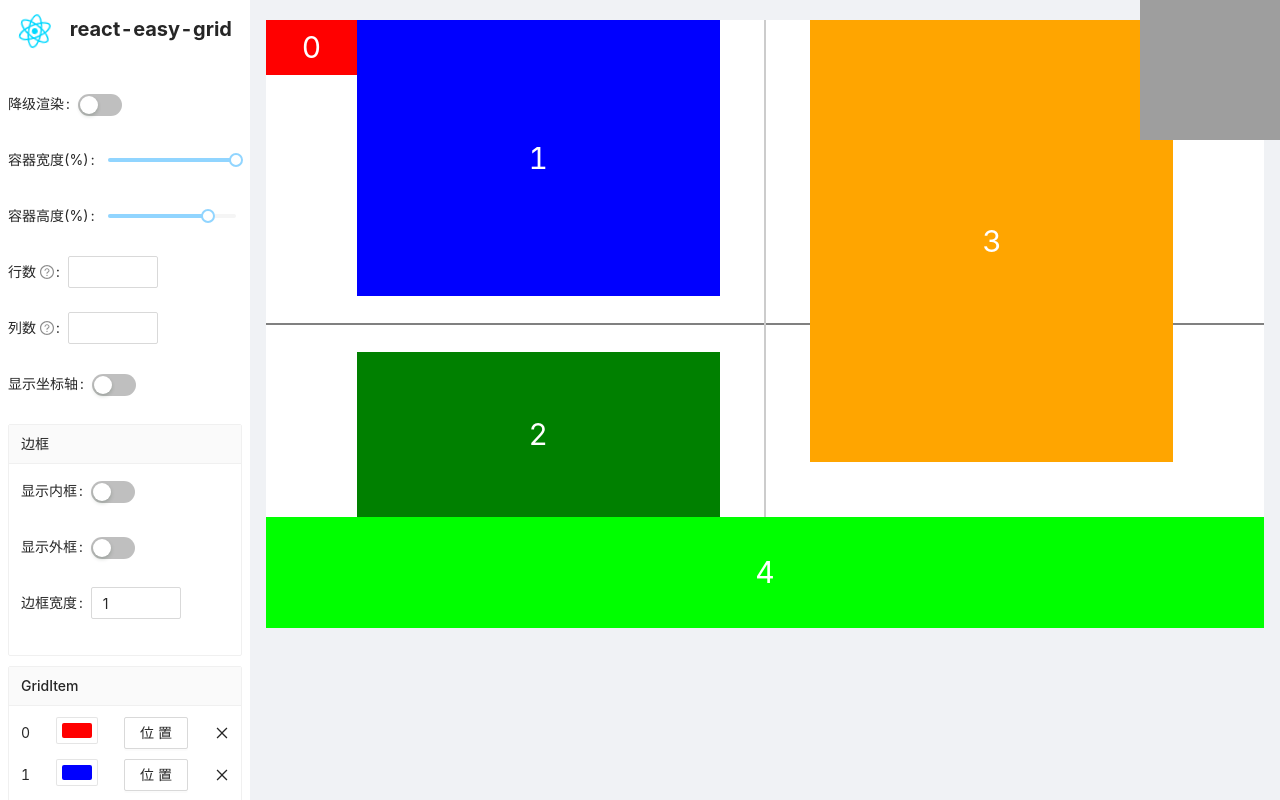
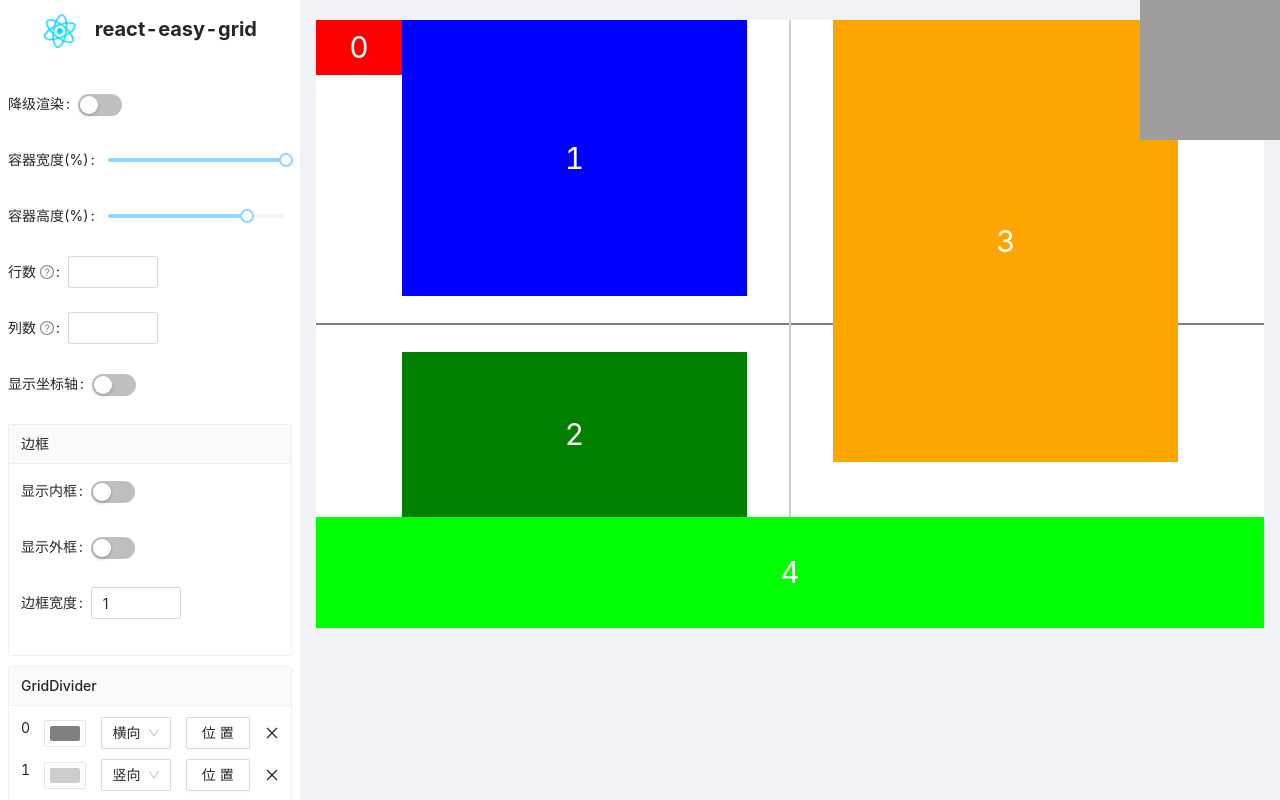
Before and after one commit to calimanco/react-easy-grid, a React (Vite) app: page / in a window 1280 px wide. Built offline with nearby package versions, Linux system fonts and the light colour scheme; grey boxes are pictures that could not be loaded.

Commit message:
feat: girdDivider allow span as number only

```diff
--- a/lib/GridDivider.tsx
+++ b/lib/GridDivider.tsx
@@ -3,6 +3,7 @@ import GridItem, { IComponentProps as IGridItemProps } from './GridItem'
 
 interface IComponentProps extends IGridItemProps {
   direction: 'horizontal' | 'vertical'
+  span?: number
   lineColor?: string
   lineStyle?: string
   lineWidth?: string
@@ -16,7 +17,7 @@ interface IComponentProps extends IGridItemProps {
  * @param props.direction 方向
  * @param props.lineColor 分割线颜色
  */
-function GridDivider({ start, direction = 'horizontal', lineColor = 'gray', lineStyle = 'solid', lineWidth = '1px', ...leftProps }: IComponentProps) {
+function GridDivider({ start, direction = 'horizontal', span = 1, lineColor = 'gray', lineStyle = 'solid', lineWidth = '1px', ...leftProps }: IComponentProps) {
   const computedStyle = useMemo<React.CSSProperties>(() => {
     return {
       position: 'absolute',
@@ -33,6 +34,7 @@ function GridDivider({ start, direction = 'horizontal', lineColor = 'gray', line
   return (
     <GridItem
       start={start}
+      span={direction === 'vertical' ? [span, 1] : [1, span]}
       {...leftProps}
     >
       <div style={computedStyle} />
--- a/src/App.module.scss
+++ b/src/App.module.scss
@@ -70,12 +70,18 @@
   background: #fff;
   border-radius: 1px;
   box-shadow: 0 0 0 1px rgba(0,0,0,.1);
-  display: inline-block;
   cursor: pointer;
 
   &__color {
     width: 30px;
     height: 15px;
-    border-radius: 2px
+    border-radius: 2px;
   }
 }
+
+.ControllerFormGridItem {
+  display: flex;
+  align-content: center;
+  justify-content: space-between;
+  margin-bottom: 10px;
+}
--- a/src/App.tsx
+++ b/src/App.tsx
@@ -15,6 +15,7 @@ interface IItem {
   endC?: number
   spanR?: number
   spanC?: number
+  span?: number
 }
 
 interface IDivider extends IItem {
@@ -56,7 +57,7 @@ function App() {
           alt="forkMe"
         />
       </a>
-      <Layout.Sider theme="light" width={250}>
+      <Layout.Sider theme="light" width={300}>
         <div className={styles.sider}>
           <Space align="center" className={styles.title}>
             <img className={styles.logo} src={reactLogo} alt="logo" />
@@ -81,7 +82,7 @@ function App() {
                 key={`divider-${index}`}
                 start={`r${item.startR}c${item.startC}`}
                 end={item.type === 'endpoint' && item.endR && item.endC ? [item.endR, item.endC] : null}
-                span={item.type === 'span' ? [item.spanR ?? 1, item.spanC ?? 1] : undefined}
+                span={item.span}
                 direction={item.direction}
                 lineColor={item?.color}
                 lineWidth={item.lineWidth ? `${item.lineWidth}px` : undefined}
--- a/src/ControllerForm.tsx
+++ b/src/ControllerForm.tsx
@@ -69,8 +69,7 @@ function ControllerForm({ form, style, className }: IComponentProps) {
           type: 'span',
           startR: 6,
           startC: 1,
-          spanR: 1,
-          spanC: 11,
+          span: 11,
           direction: 'horizontal',
           color: 'gray',
         },
@@ -78,8 +77,7 @@ function ControllerForm({ form, style, className }: IComponentProps) {
           type: 'span',
           startR: 1,
           startC: 6,
-          spanR: 11,
-          spanC: 1,
+          span: 11,
           direction: 'vertical',
           color: '#ccc',
         },
@@ -118,6 +116,22 @@ function ControllerForm({ form, style, className }: IComponentProps) {
           <InputNumber min={1} />
         </Form.Item>
       </Card>
+      <Card title="GridDivider" size="small" type="inner" className={styles.formCard}>
+        <Form.List name="dividers">
+          {(fields, { add, remove }) => {
+            return (
+              <>
+                {fields.map((field, index) => {
+                  return (
+                    <ControllerFormGridItem mode="divider" key={index} field={field} onRemove={remove} />
+                  )
+                })}
+                <Button block onClick={() => add({ startR: 1, startC: 1, type: 'span', direction: 'horizontal', span: 1, color: '#000' })}>增加GridItem</Button>
+              </>
+            )
+          }}
+        </Form.List>
+      </Card>
       <Card title="GridItem" size="small" type="inner" className={styles.formCard}>
         <Form.List name="items">
           {(fields, { add, remove }) => {
@@ -125,26 +139,10 @@ function ControllerForm({ form, style, className }: IComponentProps) {
               <>
                 {fields.map((field, index) => {
                   return (
-                    <ControllerFormGridItem key={index} form={form} field={field} onRemove={remove} />
+                    <ControllerFormGridItem mode="item" key={index} field={field} onRemove={remove} />
                   )
                 })}
                 <Button block onClick={() => add({ startR: 1, startC: 1, type: 'endpoint', endR: 1, endC: 1, color: '#000' })}>增加GridItem</Button>
-              </>
-            )
-          }}
-        </Form.List>
-      </Card>
-      <Card title="GridDivider" size="small" type="inner" className={styles.formCard}>
-        <Form.List name="dividers">
-          {(fields, { add, remove }) => {
-            return (
-              <>
-                {fields.map((field, index) => {
-                  return (
-                    <ControllerFormGridItem key={index} form={form} field={field} onRemove={remove} />
-                  )
-                })}
-                <Button block onClick={() => add({ startR: 1, startC: 1, type: 'span', direction: 'horizontal', spanR: 1, spanC: 1, color: '#000' })}>增加GridItem</Button>
               </>
             )
           }}
--- a/src/ControllerFormGridItem.tsx
+++ b/src/ControllerFormGridItem.tsx
@@ -1,16 +1,14 @@
 import {
   Button,
-  Space,
   InputNumber,
   Popover,
   Form,
-  Tabs,
   Select,
-  type FormInstance,
   type FormListFieldData,
 } from 'antd'
 import { CloseOutlined } from '@ant-design/icons'
 import ColorItem from './ColorItem'
+import styles from './App.module.scss'
 
 const directionOptions = [
   {
@@ -23,24 +21,40 @@ const directionOptions = [
   },
 ]
 
+const endTypeOptions = [
+  {
+    label: '设结束点',
+    value: 'endpoint',
+  },
+  {
+    label: '设跨区数',
+    value: 'span',
+  },
+]
+
 interface IComponentProps {
-  form: FormInstance
   field: FormListFieldData
-  type?: 'item' | 'divider'
+  mode?: 'item' | 'divider'
   onRemove?: (index: number | number[]) => void
 }
 
 /**
  * 表格项
  */
-function ControllerFormGridItem({ field, type = 'item', onRemove }: IComponentProps) {
+function ControllerFormGridItem({ field, mode = 'item', onRemove }: IComponentProps) {
+  const form = Form.useFormInstance()
+  const endType = Form.useWatch([`${mode}s`, field.name, 'type'], form)
+
   return (
-    <Space align="center" style={{ marginBottom: '10px', width: '100%', justifyContent: 'space-between' }}>
-      <span>{field.name}</span>
+    <div className={styles.ControllerFormGridItem}>
+      <div>{field.name}</div>
       <Form.Item name={[field.name, 'color']} style={{ marginBottom: 0 }}>
         <ColorItem />
       </Form.Item>
-      {type === 'divider' && (
+      <Form.Item name={[field.name, 'type']} style={{ marginBottom: 0 }} hidden={mode === 'divider'}>
+        <Select options={endTypeOptions} />
+      </Form.Item>
+      {mode === 'divider' && (
         <Form.Item name={[field.name, 'direction']} style={{ marginBottom: 0 }}>
           <Select options={directionOptions} />
         </Form.Item>
@@ -57,9 +71,35 @@ function ControllerFormGridItem({ field, type = 'item', onRemove }: IComponentPr
               <Form.Item name={[field.name, 'startC']} label="开始列">
                 <InputNumber min={1} />
               </Form.Item>
-              <Form.Item name={[field.name, 'type']} noStyle>
-                <TypeItem field={field} />
-              </Form.Item>
+              {mode === 'divider' && (
+                <Form.Item name={[field.name, 'span']} label="跨区数">
+                  <InputNumber min={1} />
+                </Form.Item>
+              )}
+              {mode === 'item' && (
+                <>
+                  {endType === 'endpoint' && (
+                    <>
+                      <Form.Item name={[field.name, 'endR']} label="结束行">
+                        <InputNumber min={1} />
+                      </Form.Item>
+                      <Form.Item name={[field.name, 'endC']} label="结束列">
+                        <InputNumber min={1} />
+                      </Form.Item>
+                    </>
+                  )}
+                  {endType === 'span' && (
+                    <>
+                      <Form.Item name={[field.name, 'spanR']} label="跨行">
+                        <InputNumber min={1} />
+                      </Form.Item>
+                      <Form.Item name={[field.name, 'spanC']} label="跨列">
+                        <InputNumber min={1} />
+                      </Form.Item>
+                    </>
+                  )}
+                </>
+              )}
             </>
           )
         }}
@@ -71,51 +111,7 @@ function ControllerFormGridItem({ field, type = 'item', onRemove }: IComponentPr
           onRemove?.(field.name)
         }}
       />
-    </Space>
-  )
-}
-
-function TypeItem({ value, onChange, field }: { field: FormListFieldData, value?: string, onChange?: (res: string) => void }) {
-  return (
-    <Tabs
-      size="small"
-      style={{ width: '100%' }}
-      items={[
-        {
-          key: 'endpoint',
-          label: '设置结束点',
-          children: (
-            <div>
-              <Form.Item name={[field.name, 'endR']} label="结束行">
-                <InputNumber min={1} />
-              </Form.Item>
-              <Form.Item name={[field.name, 'endC']} label="结束列">
-                <InputNumber min={1} />
-              </Form.Item>
-            </div>
-          ),
-        },
-        {
-          key: 'span',
-          label: '设置跨区',
-          children: (
-            <div>
-              <Form.Item name={[field.name, 'spanR']} label="跨行">
-                <InputNumber min={1} />
-              </Form.Item>
-              <Form.Item name={[field.name, 'spanC']} label="跨列">
-                <InputNumber min={1} />
-              </Form.Item>
-            </div>
-          ),
-        },
-      ]}
-      activeKey={value}
-      onTabClick={(res) => {
-        console.log(res)
-        onChange?.(res)
-      }}
-    />
+    </div>
   )
 }
 
```
